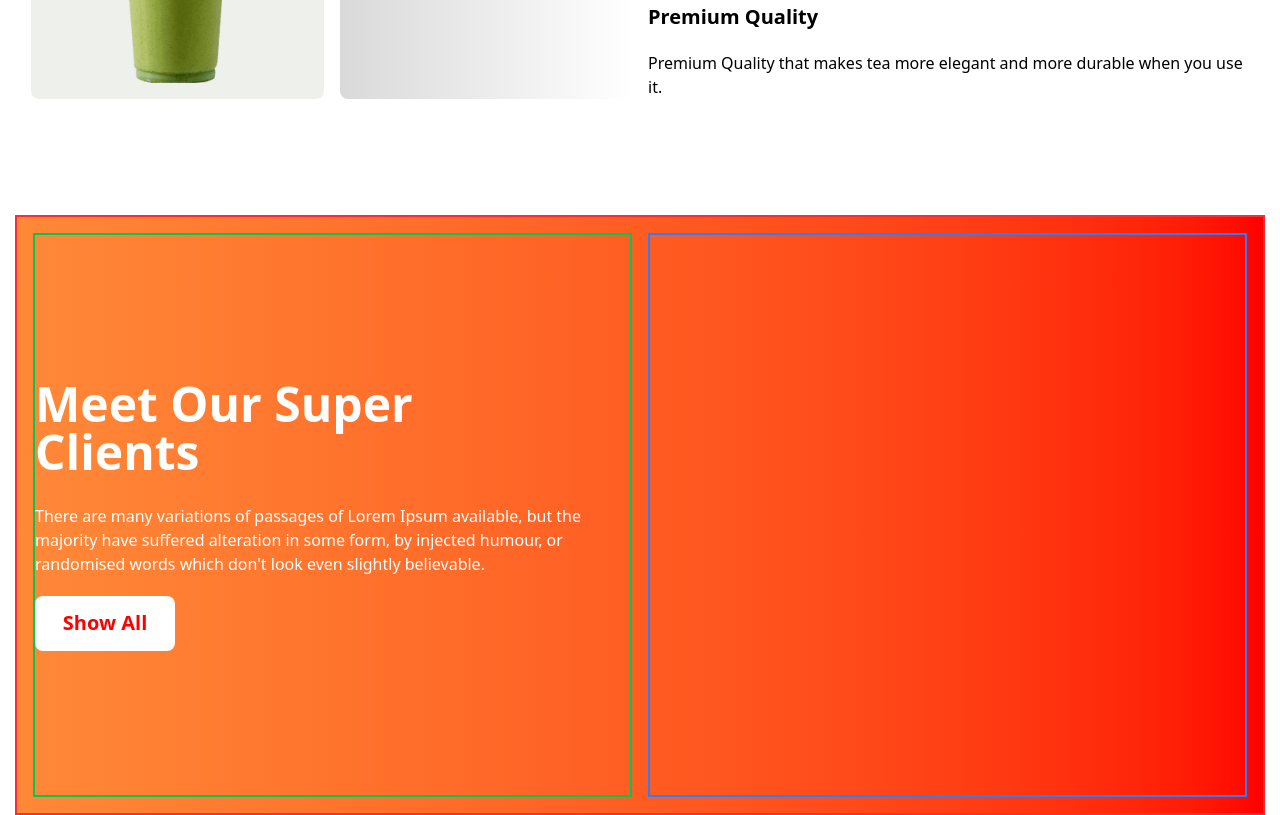
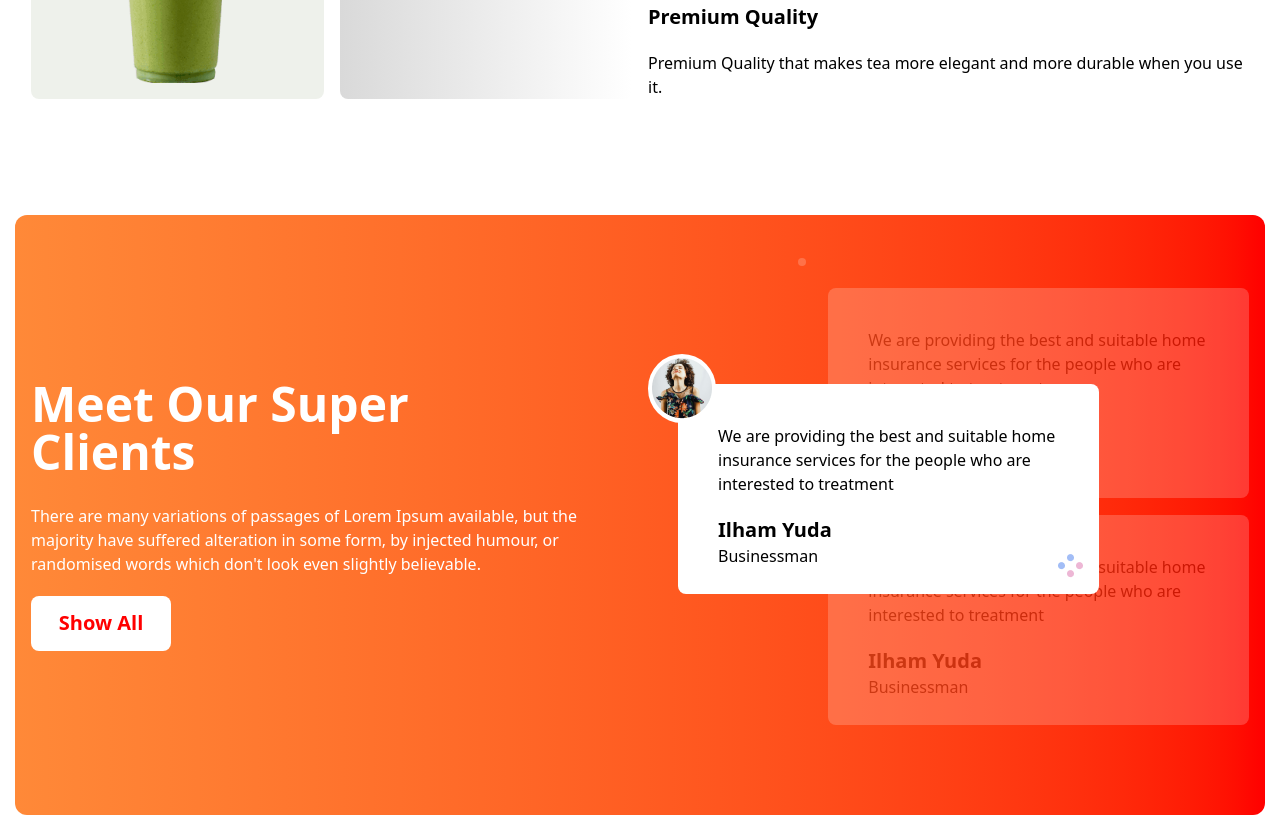
Before and after one commit to bidhan31/Tea_House_Project, a plain HTML site: page index.html in a window 1280 px wide. Shown: the part 1752-2567 px from the top of the page. Drawn offline with nearby package versions, Linux system fonts and the light colour scheme.

Commit message:
clint section complete

```diff
--- a/index.html
+++ b/index.html
@@ -119,18 +119,58 @@
 
     <!--meet our clint section-->
 
-    <div class="parent_div max-w-[1250px] mx-auto mt-[100px] border-2 border-red-500 h-[600px] flex  p-4 gap-4 bg-gradient-to-r from-[#ff8938] to-[#ff0000]">
-        <div class="left_div h-full md:w-1/2  border-2 border-green-500 text-white flex justify-center items-center">
-           <div>
-             <h1 class="text-5xl font-bold ">Meet Our Super <br> Clients</h1>
-            <p class="mt-7 mb-5">There are many variations of passages of Lorem Ipsum available, but the majority have suffered alteration
-                in some form, by injected humour, or randomised words which don't look even slightly believable. </p>
-            <button class="w-[140px] h-[55px] bg-white text-xl font-bold text-[#ff0000] rounded-lg">Show All</button>
+    <div class="parent_div max-w-[1250px] mx-auto mt-[100px] h-[1000px] md:h-[600px] flex  p-4 gap-4 bg-gradient-to-r from-[#ff8938] to-[#ff0000] rounded-xl flex-col md:flex-row">
+        <div class="left_div h-full md:w-1/2  text-white flex justify-center items-center">
+            <div>
+                <h1 class="text-5xl font-bold ">Meet Our Super <br> Clients</h1>
+                <p class="mt-7 mb-5">There are many variations of passages of Lorem Ipsum available, but the majority
+                    have suffered alteration
+                    in some form, by injected humour, or randomised words which don't look even slightly believable.
+                </p>
+                <button class="w-[140px] h-[55px] bg-white text-xl font-bold text-[#ff0000] rounded-lg">Show
+                    All</button>
 
-           </div>
+            </div>
         </div>
 
-        <div class="right_div h-full md:w-1/2  border-2 border-blue-500">
+        <div class="right_div h-full md:w-1/2  relative">
+
+            <div class="customer_review h-[210px] w-[70vw] md:w-[70%]  bg-white p-10  absolute top-[27%] left-[5%] rounded-lg z-10">
+                <p>We are providing the best and suitable home insurance services for the people who are interested to
+                    treatment</p>
+                <h3 class="text-xl font-bold mt-5">Ilham Yuda</h3>
+                <p>Businessman</p>
+                <div class="absolute -top-[30px] -left-[30px]  rounded-full p-1 bg-white">
+                    <img src="images/client.png" alt="">
+                </div>
+                <img src="images/circles.png" alt="" class="absolute right-4 bottom-4">
+
+            </div>
+
+            <div
+                class="customer_review h-[210px] w-[70vw] md:w-[70%]  bg-white p-10  absolute top-[10%] left-[30%] rounded-lg opacity-20">
+                <p>We are providing the best and suitable home insurance services for the people who are interested to
+                    treatment</p>
+                <h3 class="text-xl font-bold mt-5">Ilham Yuda</h3>
+                <p>Businessman</p>
+                <div class="absolute -top-[30px] -left-[30px]  rounded-full p-1 bg-white">
+
+                </div>
+
+
+            </div>
+
+            <div
+                class="customer_review h-[210px] w-[70vw] md:w-[70%]  bg-white p-10  absolute top-[50%] left-[30%] rounded-lg opacity-20">
+                <p>We are providing the best and suitable home insurance services for the people who are interested to
+                    treatment</p>
+                <h3 class="text-xl font-bold mt-5">Ilham Yuda</h3>
+                <p>Businessman</p>
+                <div class="absolute -top-[30px] -left-[30px]  rounded-full p-1 bg-white">
+                    <img src="images/client.png" alt="">
+                </div>
+
+            </div>
 
 
         </div>
```
